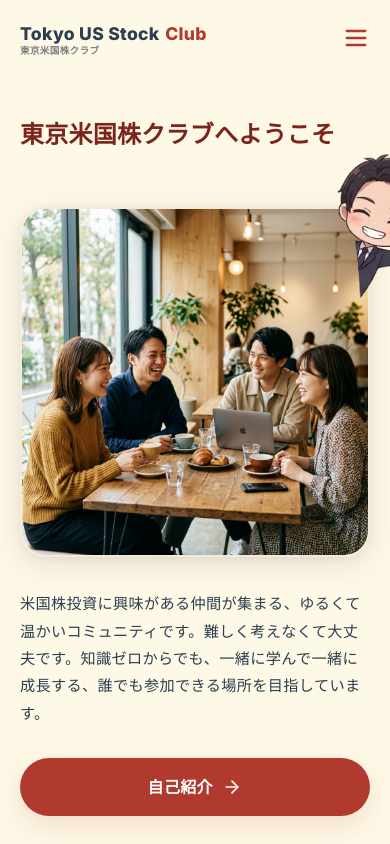
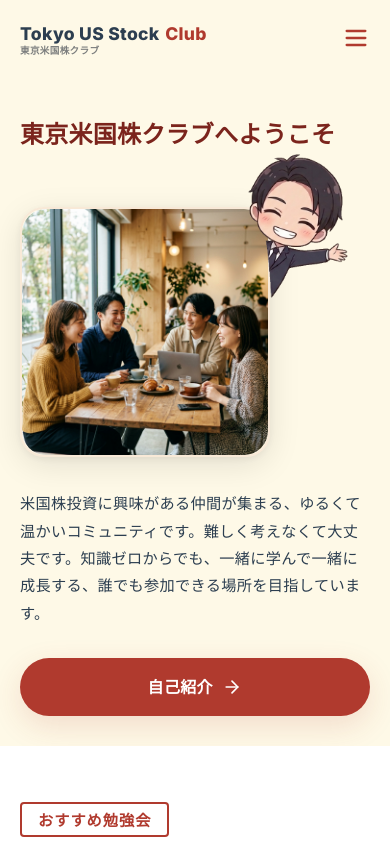
Before and after one commit to yutarotobioka0121-ship-it/tokyo-us-stock-site, a Next.js app: page / in a window 390 px wide. Built offline with nearby package versions, Linux system fonts and the light colour scheme; no server answers; a web font is replaced by a local one.

Commit message:
fix: adjust hero character position and constraints to perfectly align cutline and prevent mobile layout overflow

```diff
--- a/src/app/globals.css
+++ b/src/app/globals.css
@@ -1526,9 +1526,9 @@ button {
 @media (max-width: 992px) {
   .hero-image-mobile {
     display: block;
-    width: 100%;
-    max-width: 500px;
-    margin: 2rem auto 2rem !important;
+    width: calc(100% - 80px) !important;
+    max-width: 250px !important;
+    margin: 2rem 80px 2rem 0 !important;
   }
   .hero-image-desktop {
     display: none !important;
@@ -1752,7 +1752,7 @@ button {
   z-index: 3;
   pointer-events: none;
   top: -53px;
-  right: -67px;
+  right: -78px;
   width: 100px;
   height: 144px;
 }
@@ -1760,7 +1760,7 @@ button {
 /* Desktop character: larger */
 .hero-peek-character-desktop {
   top: -74px;
-  right: -94px;
+  right: -98px;
   width: 140px;
   height: 202px;
 }
```
